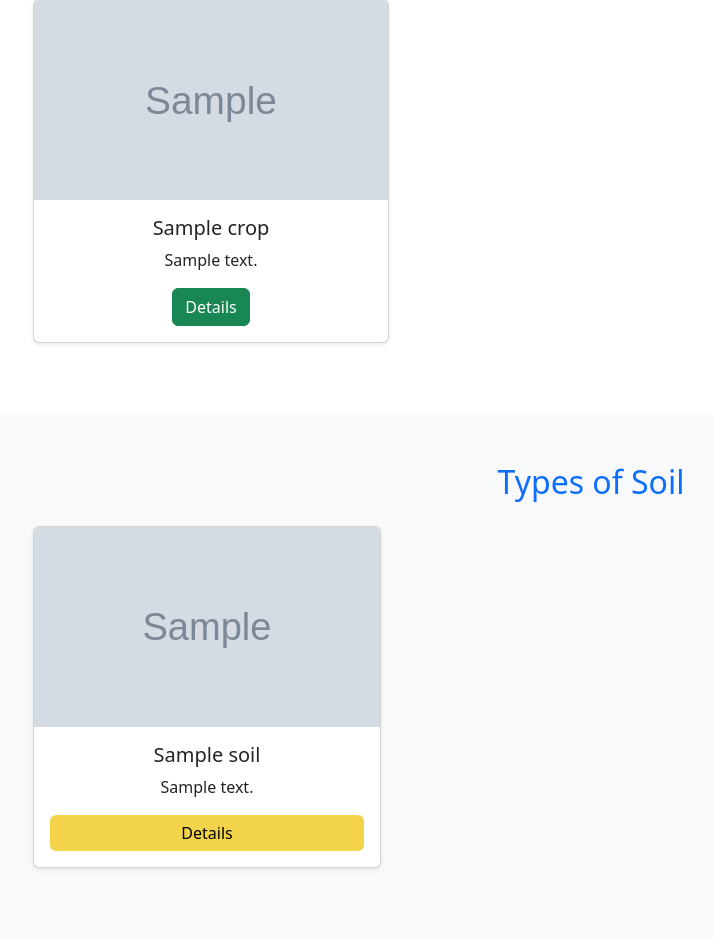
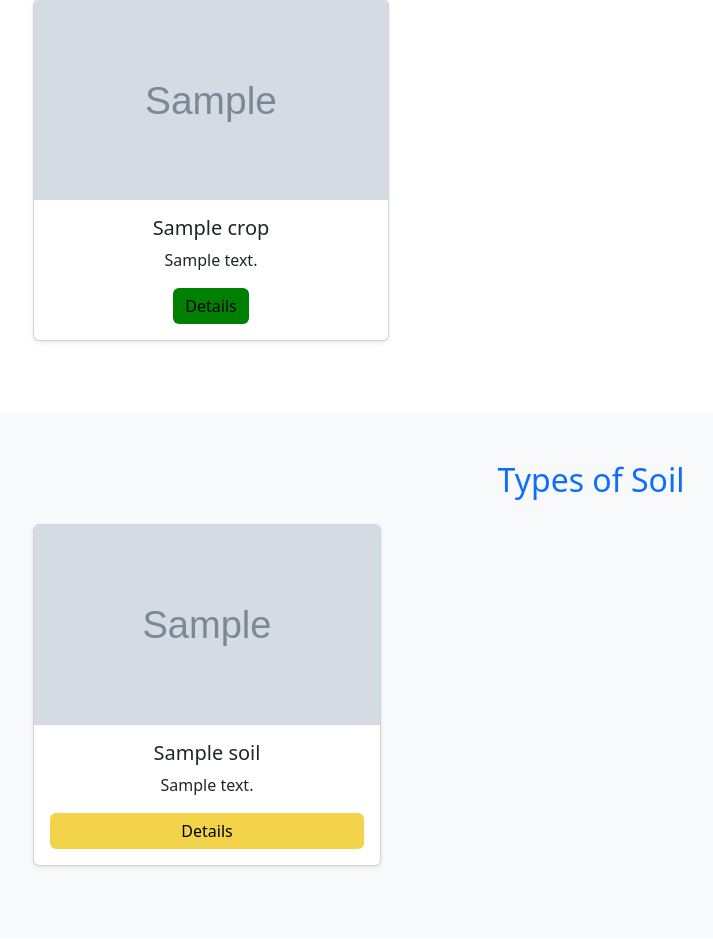
Before and after one commit to likithAswin74/Soil-Crop, a Flask app: page /home in a window 1280 px wide. Shown: the part 911-1850 px from the top of the page, without its empty margins (49-762 px from the left). Run offline with Flask 3, Linux system fonts and the light colour scheme; a user stored in the database is signed in; tables that the repository leaves empty hold one stand-in row (values such as "Sample post"); grey boxes marked "Sample" are stand-in pictures; some libraries are stand-ins or nearby versions.

Commit message:
changes comitted

```diff
--- a/templates/index.html
+++ b/templates/index.html
@@ -24,7 +24,7 @@
           <div class="card-body text-center">
             <h5 class="card-title">{{ crop.name }}</h5>
             <p class="card-text">{{ crop.description }}</p>
-            <a href="{{ url_for('details', type='crop', name=crop.name) }}" class="btn btn-success">Details</a>
+            <a href="{{ url_for('details', type='crop', name=crop.name) }}" class="btn custom-btn-for-crop">Details</a>
           </div>
         </div>
       </div>
```
